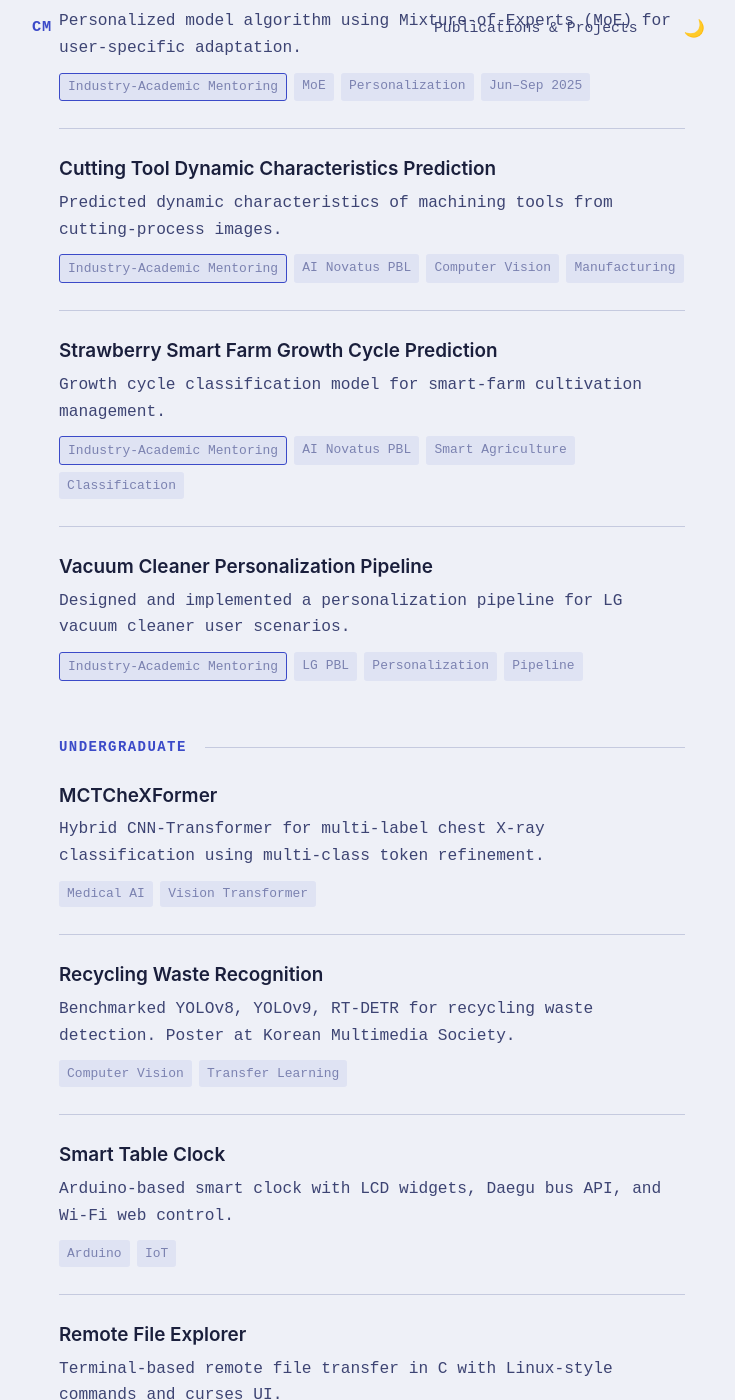
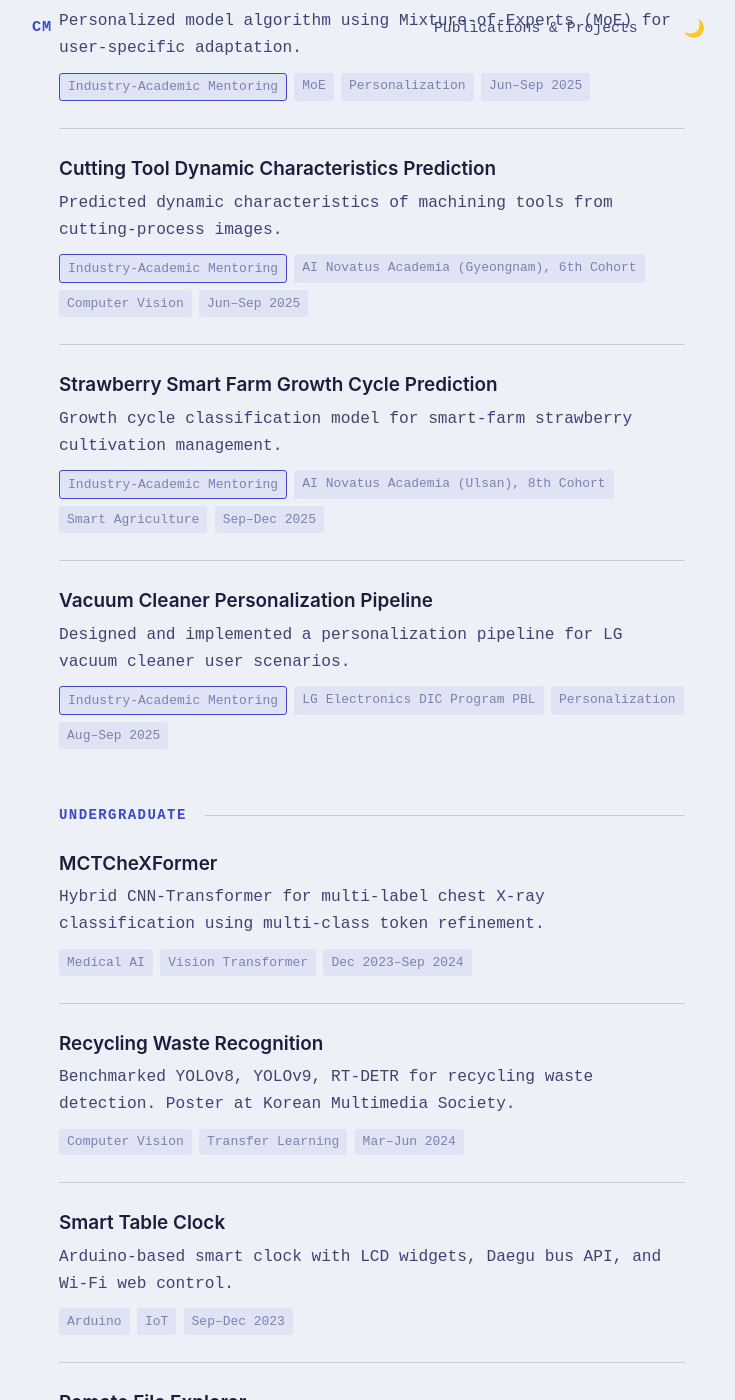
Before and after one commit to CkdalsKong/CkdalsKong.github.io, a Jekyll site: the page built from _pages/publications.md, in a window 1280 px wide and 1400 px high, scrolled down 1510 px. Shown: the whole window, without its empty margins (268-1003 px from the left). Built offline with Jekyll 4.4.1, drawn with Linux system fonts in a browser that asks for light colours; a script bundle is joined from its source files by our own code; library files that are not in the unit come from our copies.

Commit message:
Update project tags/dates to match CV

```diff
--- a/_pages/publications.md
+++ b/_pages/publications.md
@@ -70,19 +70,19 @@ author_profile: false
       <p>Predicted dynamic characteristics of machining tools from cutting-process images.</p>
       <div class="project-tags">
         <span class="project-tag project-tag--mentoring">Industry-Academic Mentoring</span>
-        <span class="project-tag">AI Novatus PBL</span>
+        <span class="project-tag">AI Novatus Academia (Gyeongnam), 6th Cohort</span>
         <span class="project-tag">Computer Vision</span>
-        <span class="project-tag">Manufacturing</span>
+        <span class="project-tag">Jun–Sep 2025</span>
       </div>
     </div>
     <div class="project-card">
       <h3>Strawberry Smart Farm Growth Cycle Prediction</h3>
-      <p>Growth cycle classification model for smart-farm cultivation management.</p>
+      <p>Growth cycle classification model for smart-farm strawberry cultivation management.</p>
       <div class="project-tags">
         <span class="project-tag project-tag--mentoring">Industry-Academic Mentoring</span>
-        <span class="project-tag">AI Novatus PBL</span>
+        <span class="project-tag">AI Novatus Academia (Ulsan), 8th Cohort</span>
         <span class="project-tag">Smart Agriculture</span>
-        <span class="project-tag">Classification</span>
+        <span class="project-tag">Sep–Dec 2025</span>
       </div>
     </div>
     <div class="project-card">
@@ -90,9 +90,9 @@ author_profile: false
       <p>Designed and implemented a personalization pipeline for LG vacuum cleaner user scenarios.</p>
       <div class="project-tags">
         <span class="project-tag project-tag--mentoring">Industry-Academic Mentoring</span>
-        <span class="project-tag">LG PBL</span>
+        <span class="project-tag">LG Electronics DIC Program PBL</span>
         <span class="project-tag">Personalization</span>
-        <span class="project-tag">Pipeline</span>
+        <span class="project-tag">Aug–Sep 2025</span>
       </div>
     </div>
   </div>
@@ -107,6 +107,7 @@ author_profile: false
       <div class="project-tags">
         <span class="project-tag">Medical AI</span>
         <span class="project-tag">Vision Transformer</span>
+        <span class="project-tag">Dec 2023–Sep 2024</span>
       </div>
     </div>
     <div class="project-card">
@@ -115,6 +116,7 @@ author_profile: false
       <div class="project-tags">
         <span class="project-tag">Computer Vision</span>
         <span class="project-tag">Transfer Learning</span>
+        <span class="project-tag">Mar–Jun 2024</span>
       </div>
     </div>
     <div class="project-card">
@@ -123,6 +125,7 @@ author_profile: false
       <div class="project-tags">
         <span class="project-tag">Arduino</span>
         <span class="project-tag">IoT</span>
+        <span class="project-tag">Sep–Dec 2023</span>
       </div>
     </div>
     <div class="project-card">
@@ -131,6 +134,7 @@ author_profile: false
       <div class="project-tags">
         <span class="project-tag">C</span>
         <span class="project-tag">Systems</span>
+        <span class="project-tag">Mar–Jun 2023</span>
       </div>
     </div>
   </div>
```
